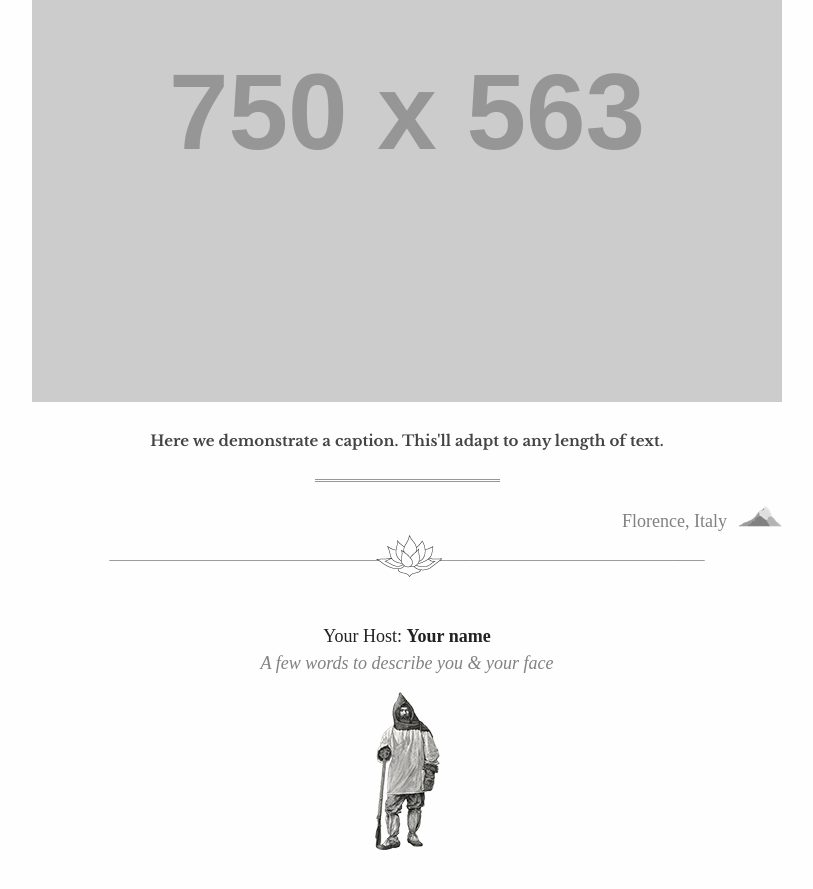
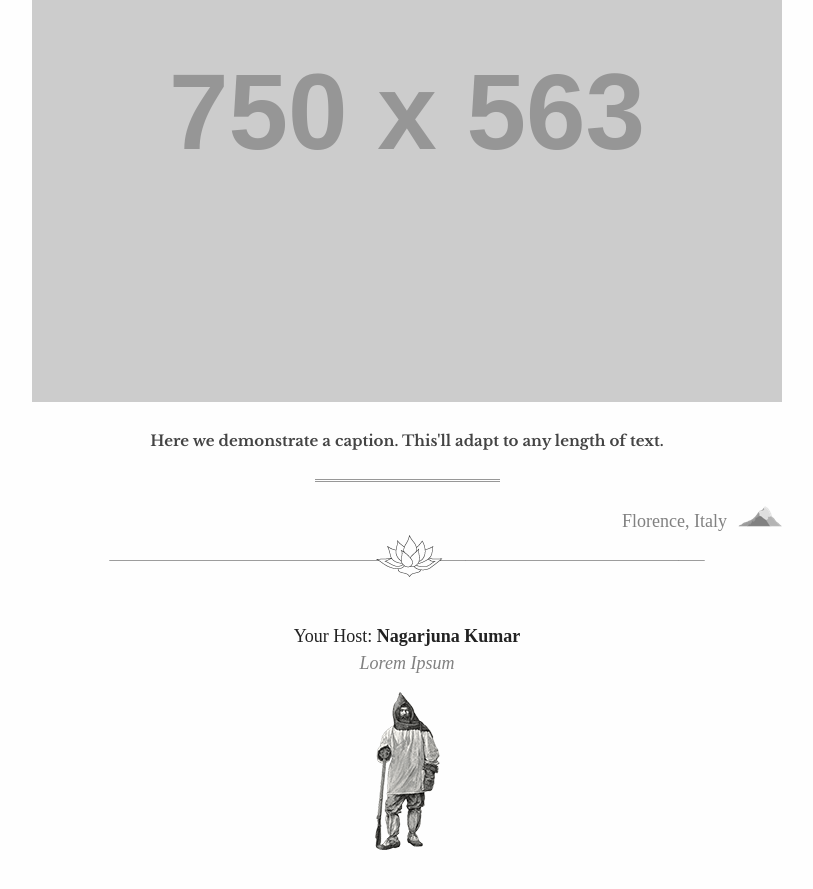
Before and after one commit to nk412/travelog, a Jekyll site: the page built from index.html, in a window 1280 px wide and 900 px high, scrolled down 1382 px. Shown: the top 889 px of the window, without its empty margins (233-1046 px from the left). Built offline with Jekyll 4.4.1, drawn with Linux system fonts in a browser that asks for light colours; the list of posts is cut into pages by our own code.

Commit message:
Added name

```diff
--- a/_config.yml
+++ b/_config.yml
@@ -7,10 +7,10 @@
 
 # Site settings
 title: Travelog
-author: Your name
+author: Nagarjuna Kumar
 author_link: https://whatever.you/like
-author_description: A few words to describe you & your face
-email: your-email@domain.com
+author_description: Lorem Ipsum
+email: nagarjuna.412@gmail.com
 description: > # this means to ignore newlines until "baseurl:"
   Write an awesome description for your new site here. You can edit this
   line in _config.yml. It will appear in your document head meta (for
```
